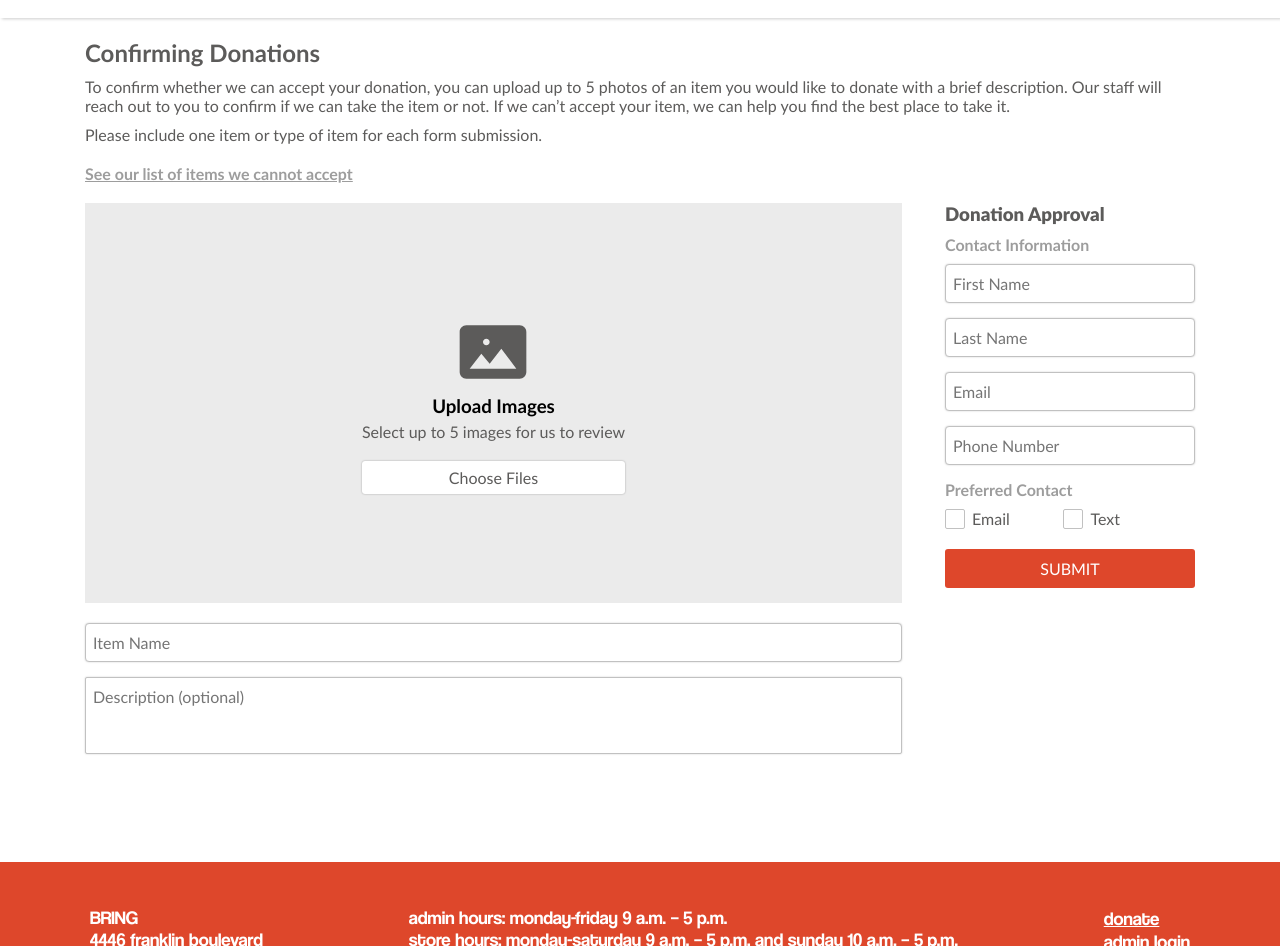
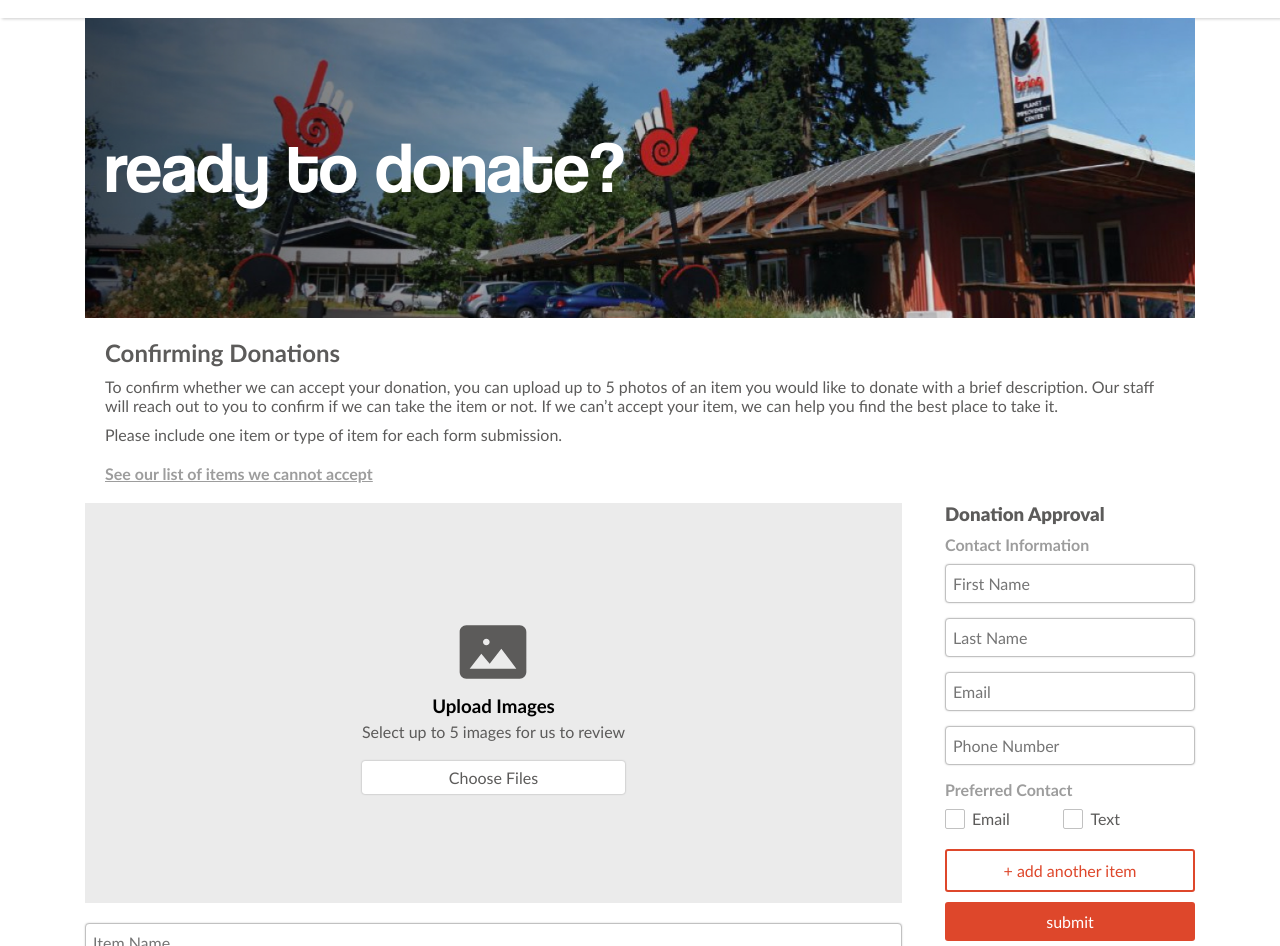
Before and after one commit to alecspringel/bring-client, a React (Create React App) app: page / in a window 1280 px wide. Shown: the part 206-1152 px from the top of the page. Built offline with nearby package versions, Linux system fonts and the light colour scheme.

Commit message:
Added + additional items button, and added a loading/timeout for form submissions

```diff
--- a/src/components/form/Description.js
+++ b/src/components/form/Description.js
@@ -3,21 +3,26 @@ import React, { Component } from "react";
 class Description extends Component {
   render() {
     return (
-      <div>
+      <div style={{ margin: 20 }}>
         <h2>Confirming Donations</h2>
         <p className="margin-tb10">
-        To confirm whether we can accept your donation, you can upload up to 5 photos
-        of an item you would like to donate with a brief description. Our
-        staff will reach out to you to confirm if we can take the item or not.
-        If we can’t accept your item, we can help you find the best place to take it.
+          To confirm whether we can accept your donation, you can upload up to 5
+          photos of an item you would like to donate with a brief description.
+          Our staff will reach out to you to confirm if we can take the item or
+          not. If we can’t accept your item, we can help you find the best place
+          to take it.
         </p>
         <p className="margin-tb10">
-        Please include one item or type of item for each form submission.
+          Please include one item or type of item for each form submission.
         </p>
         <a href="https://bringrecycling.org/things-we-cannot-take/">
-            <p className="text-light text-bold margin-tb20" href="https://bringrecycling.org/things-we-cannot-take/" style={{ textDecoration: "underline" }}>
+          <p
+            className="text-light text-bold margin-tb20"
+            href="https://bringrecycling.org/things-we-cannot-take/"
+            style={{ textDecoration: "underline" }}
+          >
             See our list of items we cannot accept
-            </p>
+          </p>
         </a>
       </div>
     );
--- a/src/components/form/Form.js
+++ b/src/components/form/Form.js
@@ -1,12 +1,43 @@
 import React from "react";
+import styled from "styled-components";
 import Description from "./Description";
 import Inputs from "./Inputs";
+import HeaderImg from "../../assets/donation-header.jpg";
 
 const Form = () => (
-  <div className="content container margin-t20">
-    <Description />
-    <Inputs />
-  </div>
+  <ContentWrapper className="content container margin-t20">
+    <Header
+      style={{ backgroundSize: "cover", backgroundPosition: "center" }}
+      className="flex-row coolvetica align"
+    >
+      <Title>ready to donate?</Title>
+    </Header>
+    <div className="margin-t20">
+      <Description />
+      <Inputs />
+    </div>
+  </ContentWrapper>
 );
 
 export default Form;
+
+const Title = styled.h1`
+  color: #fff;
+  font-size: 72px;
+  font-weight: 400;
+  margin-left: 20px;
+
+  @media (max-width: 325px) {
+    font-size: 50px;
+  }
+`;
+
+const ContentWrapper = styled.div`
+  margin-top: 0;
+`;
+
+const Header = styled.div`
+  width: 100%;
+  height: 300px;
+  background: url(${HeaderImg});
+`;
--- a/src/components/form/Inputs.js
+++ b/src/components/form/Inputs.js
@@ -24,6 +24,7 @@ class Inputs extends Component {
       // Success Modal
       showSuccess: false,
       errors: {},
+      loading: false,
     };
     this.handleChange = this.handleChange.bind(this);
     this.handleCheckbox = this.handleCheckbox.bind(this);
@@ -32,6 +33,13 @@ class Inputs extends Component {
     this.submitMore = this.submitMore.bind(this);
     this.setError = this.setError.bind(this);
     this.removeFiles = this.removeFiles.bind(this);
+    this.setLoading = this.setLoading.bind(this);
+  }
+
+  setLoading(bool) {
+    this.setState({
+      loading: bool,
+    });
   }
 
   setError(errors) {
@@ -73,16 +81,22 @@ class Inputs extends Component {
         images.push(url);
       });
     }
+
     this.setState({
       files: e.target.files,
       fileUrls: images,
     });
   }
 
-  toggleSuccess() {
-    this.setState({
-      showSuccess: !this.state.showSuccess,
-    });
+  toggleSuccess(submitMore = false) {
+    if (submitMore) {
+      this.submitMore();
+      return;
+    } else {
+      this.setState({
+        showSuccess: !this.state.showSuccess,
+      });
+    }
   }
 
   submitMore() {
@@ -126,6 +140,7 @@ class Inputs extends Component {
               placeholder="First Name"
               aria-label="first name"
               error={this.state.errors.first}
+              loading={this.state.loading}
               required
             />
             <TextInput
@@ -137,6 +152,7 @@ class Inputs extends Component {
               placeholder="Last Name"
               aria-label="last name"
               error={this.state.errors.last}
+              loading={this.state.loading}
               required
             />
             <TextInput
@@ -148,6 +164,7 @@ class Inputs extends Component {
               placeholder="Email"
               aria-label="email"
               error={this.state.errors.email}
+              loading={this.state.loading}
               required
             />
             <TextInput
@@ -159,6 +176,7 @@ class Inputs extends Component {
               placeholder="Phone Number"
               aria-label="phone number"
               error={this.state.errors.phone}
+              loading={this.state.loading}
               maxLength="20"
               required
             />
@@ -192,6 +210,9 @@ class Inputs extends Component {
               </div>
             </CheckboxDiv>
             <SubmitButton
+              outline
+              submitMore
+              label="+ add another item"
               setError={this.setError}
               files={this.state.files}
               first={this.state.first}
@@ -203,7 +224,27 @@ class Inputs extends Component {
               preferEmail={this.state.preferEmail}
               preferPhone={this.state.preferPhone}
               toggleSuccess={this.toggleSuccess}
+              setLoading={this.setLoading}
+              loading={this.state.loading}
             />
+            <SubmitButton
+              label="submit"
+              setError={this.setError}
+              files={this.state.files}
+              first={this.state.first}
+              last={this.state.last}
+              email={this.state.email}
+              phone={this.state.phone}
+              itemName={this.state.itemName}
+              description={this.state.description}
+              preferEmail={this.state.preferEmail}
+              preferPhone={this.state.preferPhone}
+              toggleSuccess={this.toggleSuccess}
+              setLoading={this.setLoading}
+              style={{ marginTop: 10 }}
+              loading={this.state.loading}
+            />
+
             <ErrorDiv errors={this.state.errors} />
           </FormSection>
         </FormWrapper>
--- a/src/components/form/PhotoUpload.js
+++ b/src/components/form/PhotoUpload.js
@@ -23,6 +23,9 @@ const PhotoUpload = ({
           name="files"
           multiple
           onChange={handleFiles}
+          onClick={(event) => {
+            event.target.value = null;
+          }}
         />
         {fileUrls && fileUrls.length === 0 ? (
           <div className="text-center">
--- a/src/components/form/SubmitButton.js
+++ b/src/components/form/SubmitButton.js
@@ -1,5 +1,5 @@
 import React, { Component } from "react";
-import { post } from 'axios';
+import { post } from "axios";
 import Button from "../general/Button";
 
 class SubmitButton extends Component {
@@ -10,79 +10,104 @@ class SubmitButton extends Component {
   }
 
   validateInput(e) {
-    e.preventDefault()
+    e.preventDefault();
     var errors = {};
-    if(!this.props.files || this.props.files.length === 0) {
-      errors.files = "Please upload at least one image"
+    if (!this.props.files || this.props.files.length === 0) {
+      errors.files = "Please upload at least one image";
     }
-    if(this.props.first.length === 0) {
-      errors.first = "Please provide your first name"
+    if (this.props.first.length === 0) {
+      errors.first = "Please provide your first name";
     }
-    if(this.props.last.length === 0) {
-      errors.last = "Plase provide your last name"
+    if (this.props.last.length === 0) {
+      errors.last = "Plase provide your last name";
     }
-    if(this.props.email.length === 0) {
-      errors.email = "Plase provide your email"
+    if (this.props.email.length === 0) {
+      errors.email = "Plase provide your email";
     }
-    if(this.props.phone.length === 0) {
-      errors.phone = "Plase provide your phone number"
+    if (this.props.phone.length === 0) {
+      errors.phone = "Plase provide your phone number";
     }
-    if(this.props.itemName.length === 0) {
-      errors.itemName = "Plase provide an item name"
+    if (this.props.itemName.length === 0) {
+      errors.itemName = "Plase provide an item name";
     }
-    if(!this.props.preferEmail && !this.props.preferPhone) {
-      errors.prefer = "Please select a preferred contact method"
+    if (!this.props.preferEmail && !this.props.preferPhone) {
+      errors.prefer = "Please select a preferred contact method";
     }
-    if(Object.getOwnPropertyNames(errors).length !== 0) {
+    if (Object.getOwnPropertyNames(errors).length !== 0) {
       this.props.setError(errors);
-      console.log("error")
+      console.log("error");
     } else {
-      this.sendCreateDonation()
+      this.sendCreateDonation();
     }
   }
 
   async sendCreateDonation() {
+    this.props.setLoading(true);
+    setTimeout(async () => {
       // URL stored in .env
       const url = process.env.REACT_APP_SERVER_URL;
-    const endpoint = "/api/donations/create"
+      const endpoint = "/api/donations/create";
       const formData = new FormData();
 
       // Add form text
-    formData.append('first', this.props.first)
-    formData.append('last', this.props.last)
-    formData.append('itemName', this.props.itemName)
-    formData.append('description', this.props.description)
-    formData.append('email', this.props.email)
-    formData.append('phone', this.props.phone)
-    formData.append('preferPhone', this.props.preferPhone)
-    formData.append('preferEmail', this.props.preferEmail)
+      formData.append("first", this.props.first);
+      formData.append("last", this.props.last);
+      formData.append("itemName", this.props.itemName);
+      formData.append("description", this.props.description);
+      formData.append("email", this.props.email);
+      formData.append("phone", this.props.phone);
+      formData.append("preferPhone", this.props.preferPhone);
+      formData.append("preferEmail", this.props.preferEmail);
 
       // Add images to form-data
-    console.log(this.props.files)
+      console.log(this.props.files);
       Array.from(this.props.files).forEach((file) => {
-      formData.append('image', file)
-    })
+        formData.append("image", file);
+      });
 
       const config = {
         headers: {
-        'Content-Type': `multipart/form-data; boundary=${formData._boundary}`,
-      }
-    }
+          "Content-Type": `multipart/form-data; boundary=${formData._boundary}`,
+        },
+      };
       await post(url + endpoint, formData, config)
         .then((res) => {
-      if(res.status === 200) {
-        this.props.toggleSuccess()
+          this.props.setLoading(false);
+          if (res.status === 200) {
+            this.props.toggleSuccess(this.props.submitMore);
+            this.props.setError(
+              "Thanks for you inquiry! We'll get back to you shortly."
+            );
           }
         })
-    .catch((err, ) => {
-      console.log(err)
+        .catch((err) => {
+          this.props.setLoading(false);
           this.props.setError(err.response.data);
-    })
+        });
+    }, 1000);
   }
 
   render() {
-  return (<Button className="button primary-btn" label="SUBMIT" width="100%" onClick={this.validateInput}/>);
+    return (
+      <Button
+        className={
+          this.props.outline
+            ? "button primary-outline-btn"
+            : "button primary-btn"
         }
-};
+        label={this.props.label}
+        width="100%"
+        onClick={
+          !this.props.loading
+            ? this.validateInput
+            : (e) => {
+                e.preventDefault();
+              }
+        }
+        style={this.props.style}
+      />
+    );
+  }
+}
 
 export default SubmitButton;
--- a/src/components/form/SuccessMessage.js
+++ b/src/components/form/SuccessMessage.js
@@ -67,7 +67,8 @@ const Content = styled.div`
   background-color: #fefefe;
   border-radius: 3px;
   box-shadow: 3px 3px 9px #48484830;
-  width: 25%;
+  width: 300px;
+  text-align: center;
   padding: 15px;
   display: flex;
   overflow: hidden;
--- a/src/components/general/TextArea.js
+++ b/src/components/general/TextArea.js
@@ -1,10 +1,8 @@
-import React from 'react';
-import styled from 'styled-components';
+import React from "react";
+import styled from "styled-components";
 
 const TextInput = (props) => {
-  return (
-    <Input {...props} />
-  );
+  return <Input {...props} />;
 };
 
 export default TextInput;
@@ -17,7 +15,8 @@ const Input = styled.textarea`
   border-radius: 2px;
   box-shadow: 0px 0px 2px 0px #00000033;
   resize: none;
+  border-radius: 4px;
   &:focus {
     outline-color: #2684ff;
   }
-`
+`;
--- a/src/index.css
+++ b/src/index.css
@@ -137,6 +137,13 @@ a {
 .primary-btn {
   background-color: #de472b;
   color: #fff;
+  transition: all 100ms;
+}
+
+.primary-outline-btn {
+  border: 2px solid #de472b;
+  background-color: transparent;
+  color: #de472b;
   transition: all 100ms;
 }
 
```
Also changed, not shown: src/assets/donation-header.jpg (added), 1 other file (tests, documents, lock files or other folders). Lines whose indentation alone changed are shown as unchanged.
